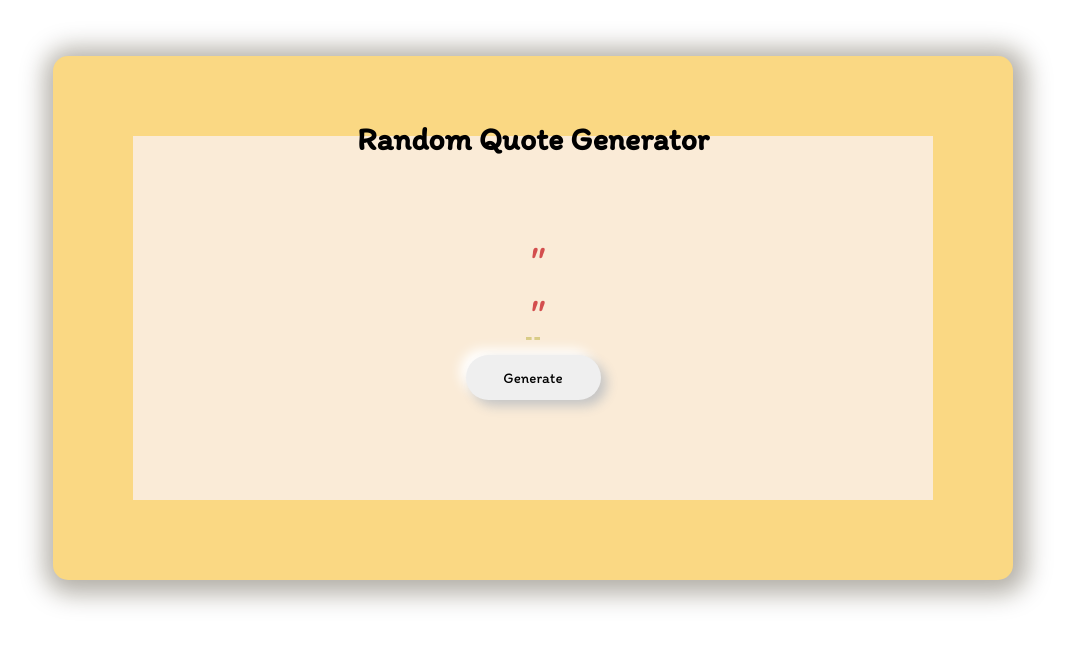
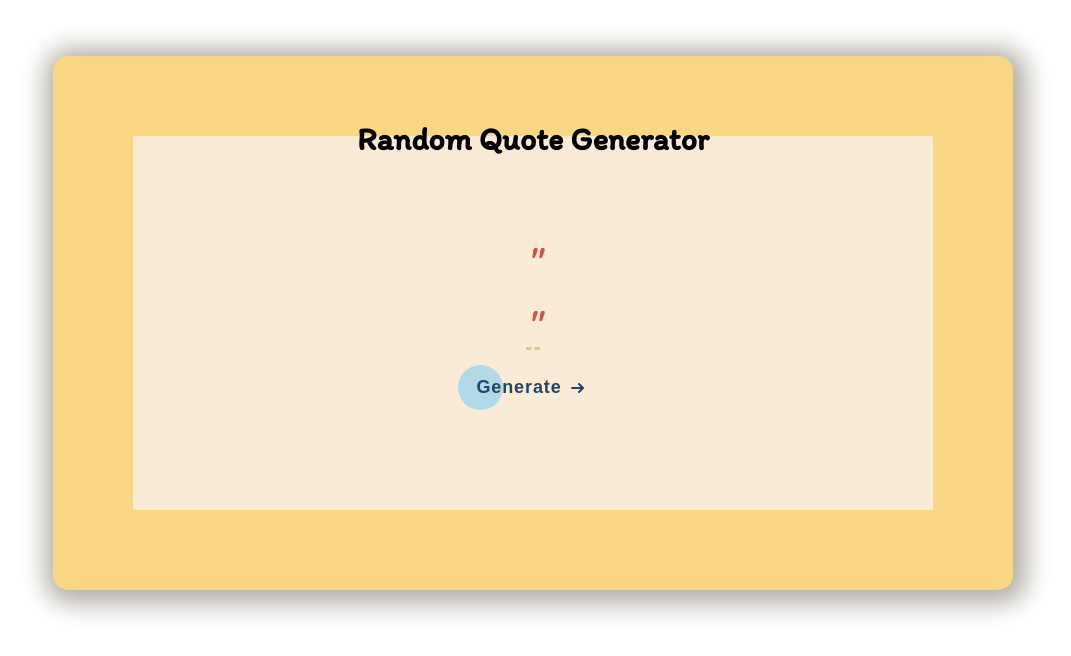
Before and after one commit to vladiere/random-quote, a plain HTML site: page index.html in a window 1280 px wide. Shown: the whole page, without its empty margins (107-1178 px from the left). Drawn offline with nearby package versions, Linux system fonts and the light colour scheme; no server answers.

Commit message:
sample quote generator

```diff
--- a/index.html
+++ b/index.html
@@ -12,7 +12,13 @@
         <h1 class="title">Random Quote Generator</h1>
         <div class="quotes" id="quotes"></div>
         <div class="author" id="author"></div>
-        <button id="generate">Generate</button>
+        <button id="generate">
+            <span>Generate</span>
+            <svg viewBox="0 0 13 10" height="10px" width="15px">
+                <path d="M1,5 L11,5"></path>
+                <polyline points="8 1 12 5 8 9"></polyline>
+            </svg>
+        </button>
     </div>
 
     <script src="./javascript/app.js" type="module"></script>
--- a/javascript/app.js
+++ b/javascript/app.js
@@ -23,6 +23,7 @@ function getQuotes() {
                 quotesData = JSON.parse(jsonQuotes);
                 console.log('quotesData');
                 console.log(quotesData);
+                console.log(quotesData.length);
             }
         },
         error: function (errThrown) {
--- a/stylesheet/style.css
+++ b/stylesheet/style.css
@@ -38,39 +38,59 @@
 
 .author {
     font-size: 2rem;
-    margin-top: 5px;
+    margin: 15px 0;
     border-bottom: 3px dashed #d8cb84;
 }
 
 .container button {
-    margin-top: 15px;
-    width: 9em;
-    height: 3em;
-    border-radius: 30em;
-    font-size: 15px;
-    font-family: inherit;
+    position: relative;
+    margin: auto;
+    padding: 12px 18px;
+    transition: all 0.2s ease;
     border: none;
-    position: relative;
-    overflow: hidden;
-    z-index: 1;
-    box-shadow: 6px 6px 12px #c5c5c5,
-                -6px -6px 12px #ffffff;
+    background: none;
 }
 
 .container button::before {
-    content: '';
-    width: 0;
-    height: 3em;
-    border-radius: 30em;
+    content: "";
     position: absolute;
     top: 0;
     left: 0;
-    background-image: linear-gradient(to right, #0fd850 0%, #f9f047 100%);
-    transition: .5s ease;
     display: block;
-    z-index: -1;
+    border-radius: 50px;
+    background: #b1dae7;
+    width: 45px;
+    height: 45px;
+    transition: all 0.3s ease;
+}
+
+.container button span {
+    position: relative;
+    font-family: "Ubuntu", sans-serif;
+    font-size: 18px;
+    font-weight: 700;
+    letter-spacing: 0.05em;
+    color: #234567;
+}
+
+.container button svg {
+    position: relative;
+    top: 0;
+    margin-left: 10px;
+    fill: none;
+    stroke-linecap: round;
+    stroke-linejoin: round;
+    stroke: #234567;
+    stroke-width: 2;
+    transform: translateX(-5px);
+    transition: all 0.3s ease;
 }
 
 .container button:hover::before {
-    width: 9em;
+    width: 100%;
+    background: #b1dae7;
 }
+
+.container button:active {
+    transform: scale(0.95);
+}
```
